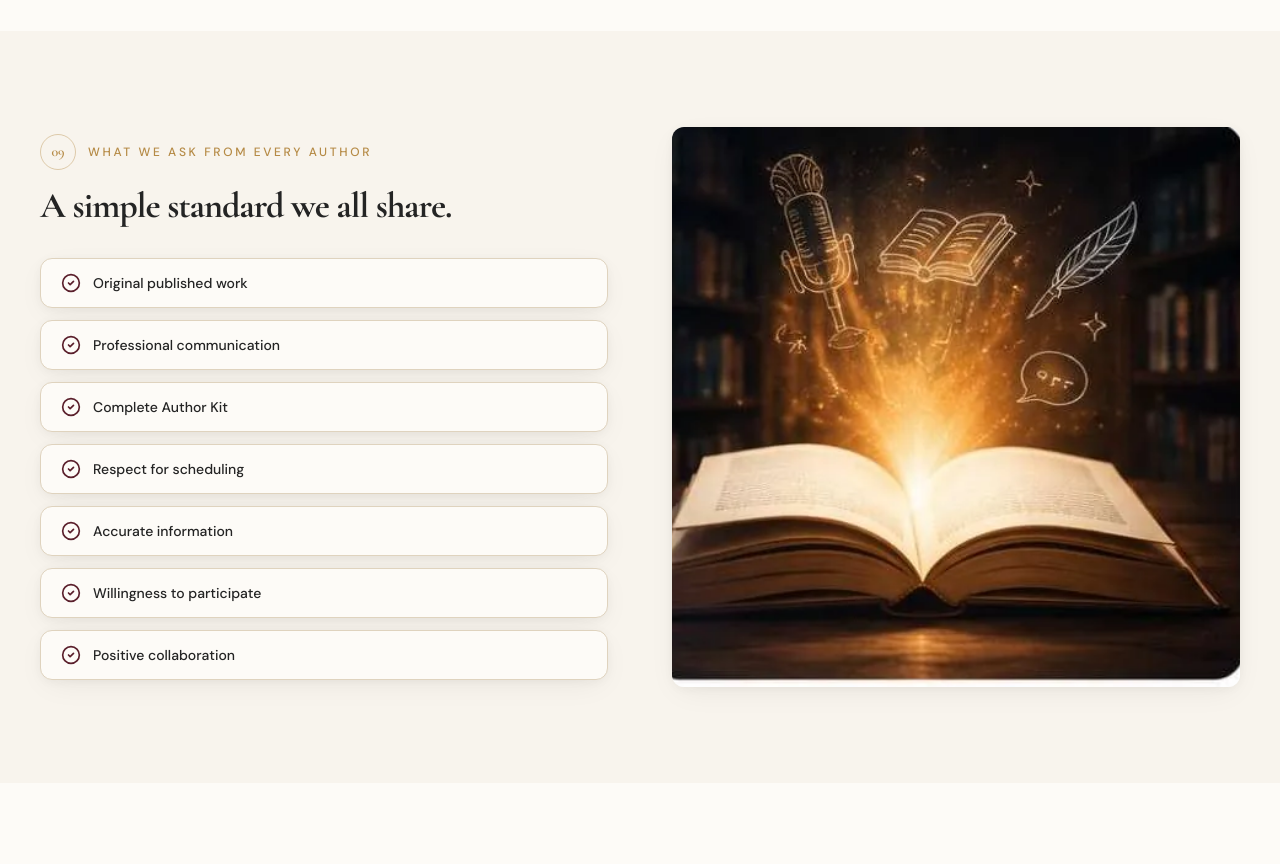
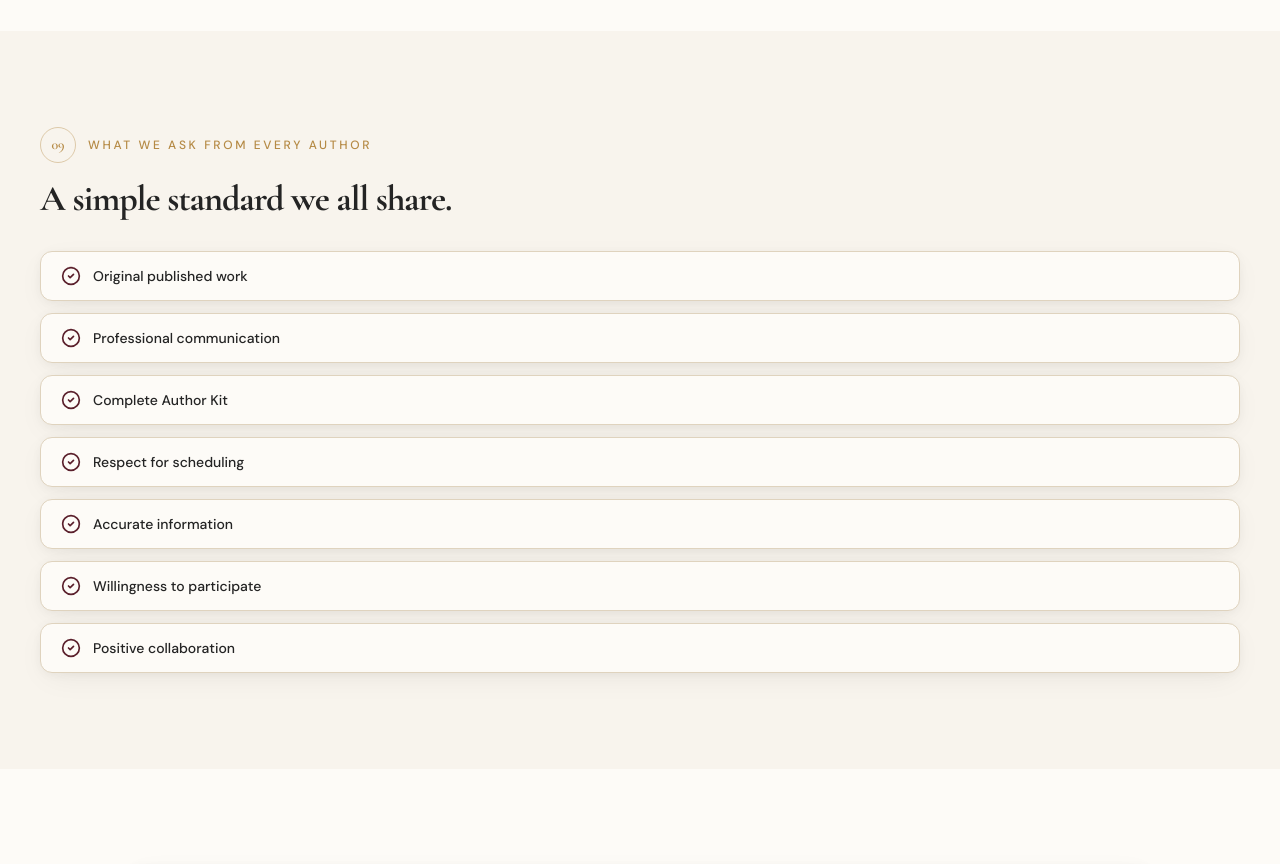
Before and after one commit to hasbunallah01/bookspheremedia, a Next.js app: page /about in a window 1280 px wide. Shown: the part 4560-5424 px from the top of the page. Built offline with nearby package versions, Linux system fonts and the light colour scheme.

Commit message:
chore: remove image from AuthorChecklist section (09)
Section now renders as single-column with the checklist items
filling the row. Layout switched from md:grid-cols-2 to
md:grid-cols-1 to avoid empty space.

```diff
--- a/components/about/AboutSections.tsx
+++ b/components/about/AboutSections.tsx
@@ -178,7 +178,7 @@ export function Journey() {
 export function AuthorChecklist() {
   return (
     <section className="section bg-ivory">
-      <div className="container-wide grid items-center gap-10 md:grid-cols-2 lg:gap-16">
+      <div className="container-wide grid items-center gap-10 md:grid-cols-1 lg:gap-16">
         <div>
           <BadgeEyebrow
             badge={authorChecklist.badge}
@@ -210,22 +210,6 @@ export function AuthorChecklist() {
             ))}
           </div>
         </div>
-        <motion.div
-          initial={{ opacity: 0, x: 24 }}
-          whileInView={{ opacity: 1, x: 0 }}
-          viewport={{ once: true, margin: "-80px" }}
-          transition={{ duration: 0.6 }}
-          className="relative aspect-[4/5] max-h-[560px] w-full overflow-hidden rounded-xl shadow-card"
-        >
-          <Image
-            src={authorChecklist.image}
-            alt={authorChecklist.imageAlt}
-            fill
-            sizes="(max-width: 768px) 100vw, 50vw"
-            className="object-cover"
-            loading="lazy"
-          />
-        </motion.div>
       </div>
     </section>
   );
--- a/data/about.ts
+++ b/data/about.ts
@@ -233,8 +233,8 @@ export const authorChecklist = {
     "Willingness to participate",
     "Positive collaboration",
   ],
-  image: "/images/site/magic-book.webp",
-  imageAlt: "Open book with floating story icons in warm light",
+  image: "",
+  imageAlt: "",
 } as const;
 
 export const editorialStandards = {
```
